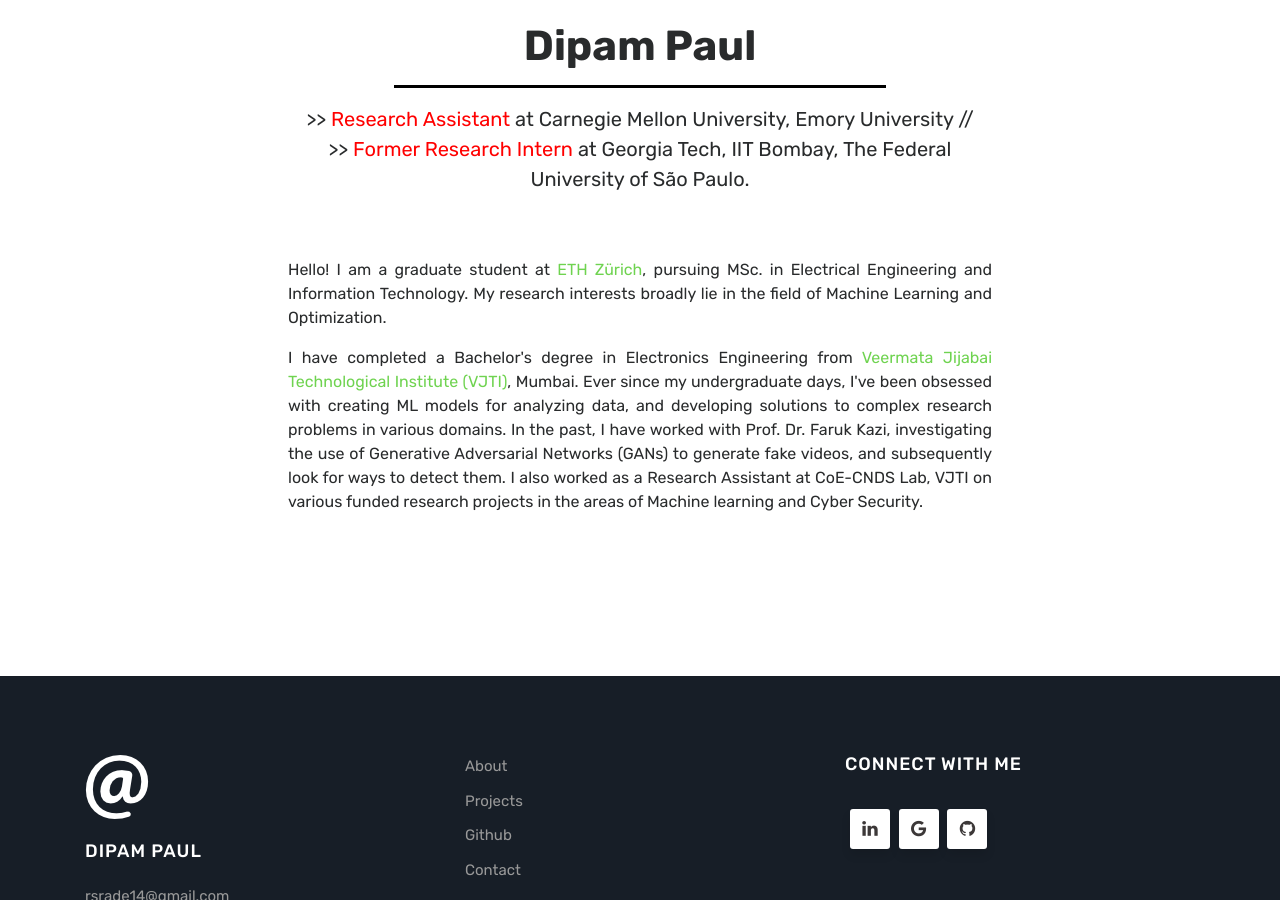
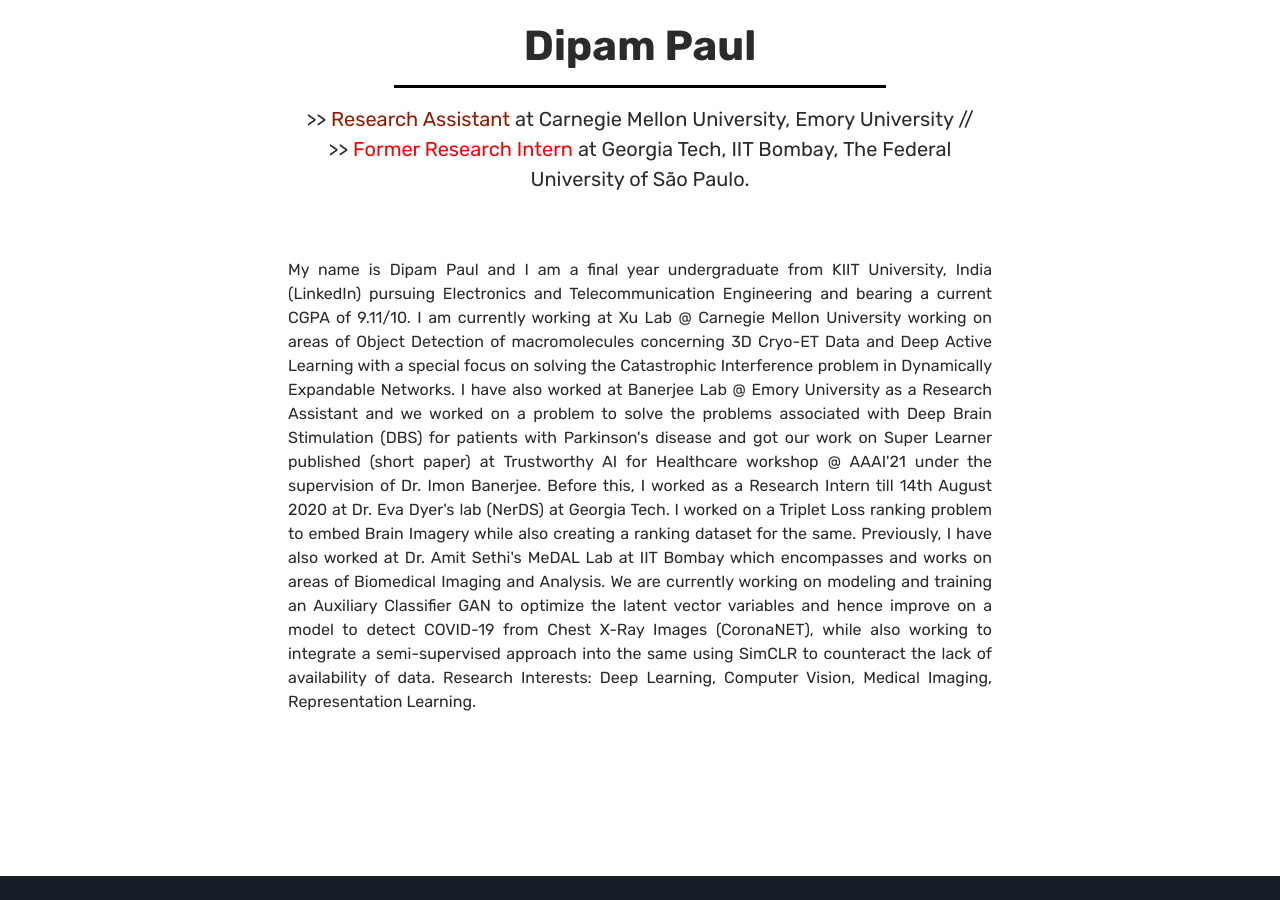
Before and after one commit to thisisdipam/thisisdipam.github.io, a Jekyll site: the page built from index.html, in a window 1280 px wide and 900 px high, scrolled down 294 px. Built offline with Jekyll 4.4.1, drawn with Linux system fonts in a browser that asks for light colours.

Commit message:
Update index.html

```diff
--- a/index.html
+++ b/index.html
@@ -10,9 +10,16 @@
         <img src="{{ site.baseurl }}/assets/images/download (3).png" class="rounded-circle profile-img" alt="Dipam Paul">
         <h2>Dipam Paul</h2>
         <hr class="intro-hr"/>
-        <p class="degree">>> <font color="red"> Research Assistant </font> at Carnegie Mellon University, Emory University //<br> >> <font color="red"> Former Research Intern </font> at Georgia Tech, IIT Bombay, The Federal University of São Paulo.</p>
+        <p class="degree">>> <font color="#921A00"> Research Assistant </font> at Carnegie Mellon University, Emory University //<br> >> <font color="red"> Former Research Intern </font> at Georgia Tech, IIT Bombay, The Federal University of São Paulo.</p>
         <br><br>
-        <p class="bio">Hello! I am a graduate student at <a href="https://ethz.ch/de.html">ETH Zürich</a>, pursuing MSc. in Electrical Engineering and Information Technology. My research interests broadly lie in the field of Machine Learning and Optimization.</p>
-        <p class="bio">I have completed a Bachelor's degree in Electronics Engineering from <a href="https://www.vjti.ac.in/">Veermata Jijabai Technological Institute (VJTI)</a>, Mumbai. Ever since my undergraduate days, I've been obsessed with creating ML models for analyzing data, and developing solutions to complex research problems in various domains. In the past, I have worked with Prof. Dr. Faruk Kazi, investigating the use of Generative Adversarial Networks (GANs) to generate fake videos, and subsequently look for ways to detect them. I also worked as a Research Assistant at CoE-CNDS Lab, VJTI on various funded research projects in the areas of Machine learning and Cyber Security.</p>
+        <p class="bio"> My name is Dipam Paul and I am a final year undergraduate from KIIT University, India (LinkedIn) pursuing Electronics and Telecommunication Engineering and bearing a current CGPA of 9.11/10. I am currently working at Xu Lab @ Carnegie Mellon University working on areas of Object Detection of macromolecules concerning 3D Cryo-ET Data and Deep Active Learning with a special focus on solving the Catastrophic Interference problem in Dynamically Expandable Networks.
+
+I have also worked at Banerjee Lab @ Emory University as a Research Assistant and we worked on a problem to solve the problems associated with Deep Brain Stimulation (DBS) for patients with Parkinson's disease and got our work on Super Learner published (short paper) at Trustworthy AI for Healthcare workshop @ AAAI'21 under the supervision of Dr. Imon Banerjee.
+
+Before this, I worked as a Research Intern till 14th August 2020 at Dr. Eva Dyer's lab (NerDS) at Georgia Tech. I worked on a Triplet Loss ranking problem to embed Brain Imagery while also creating a ranking dataset for the same.
+
+Previously, I have also worked at Dr. Amit Sethi's MeDAL Lab at IIT Bombay which encompasses and works on areas of Biomedical Imaging and Analysis. We are currently working on modeling and training an Auxiliary Classifier GAN to optimize the latent vector variables and hence improve on a model to detect COVID-19 from Chest X-Ray Images (CoronaNET), while also working to integrate a semi-supervised approach into the same using SimCLR to counteract the lack of availability of data.
+
+Research Interests: Deep Learning, Computer Vision, Medical Imaging, Representation Learning.
     </div>
 </section>
```
